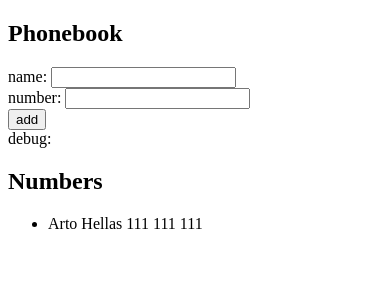
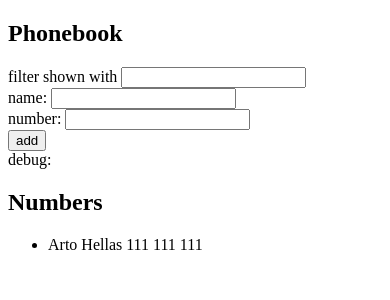
Before and after one commit to robogentlenam/FSO, a React (Vite) app in the folder part2/phonebook/: page / in a window 390 px wide. Shown: the top 300 px of the page. Built offline with nearby package versions, Linux system fonts and the light colour scheme.

Commit message:
2.9*: The Phonebook Step 4

```diff
--- a/part2/phonebook/src/App.jsx
+++ b/part2/phonebook/src/App.jsx
@@ -4,6 +4,7 @@ const App = () => {
   const [persons, setPersons] = useState([{ id: "1", name: "Arto Hellas", number:"111 111 111"}]);
   const [newName, setNewName] = useState("");
   const [newNumber, setNewNumber] = useState("")
+  const [filterName, setFilterName] =useState("")
 
   const addName = (event) => {
     event.preventDefault();
@@ -28,6 +29,10 @@ const App = () => {
     }
   };
 
+  const filteredNames = filterName === ""
+  ? persons
+  : persons.filter(persons => persons.name.toLowerCase() === filterName.toLowerCase())
+
 
   const handleNameChange = (event) => {
     console.log(event.target.value);
@@ -37,6 +42,10 @@ const App = () => {
     console.log(event.target.value);
     setNewNumber(event.target.value);
   };
+  const handleFilterChange = (event) => {
+    console.log(event.target.value);
+    setFilterName(event.target.value);
+  };
 
   const Person = ({ persons }) => {
     return <li>{persons.name} {persons.number}</li>;
@@ -45,6 +54,10 @@ const App = () => {
   return (
     <div>
       <h2>Phonebook</h2>
+      <div>
+        filter shown with <input value={filterName} onChange={handleFilterChange}></input>
+      </div>
+
       <form onSubmit={addName}>
         <div>
           name: <input value={newName} onChange={handleNameChange} />
@@ -58,7 +71,7 @@ const App = () => {
       <div>debug: {newName}</div>
       <h2>Numbers</h2>
       <ul>
-        {persons.map((persons) => (
+        {filteredNames.map((persons) => (
           <Person key={persons.id} persons={persons}></Person>
         ))}
       </ul>
```
